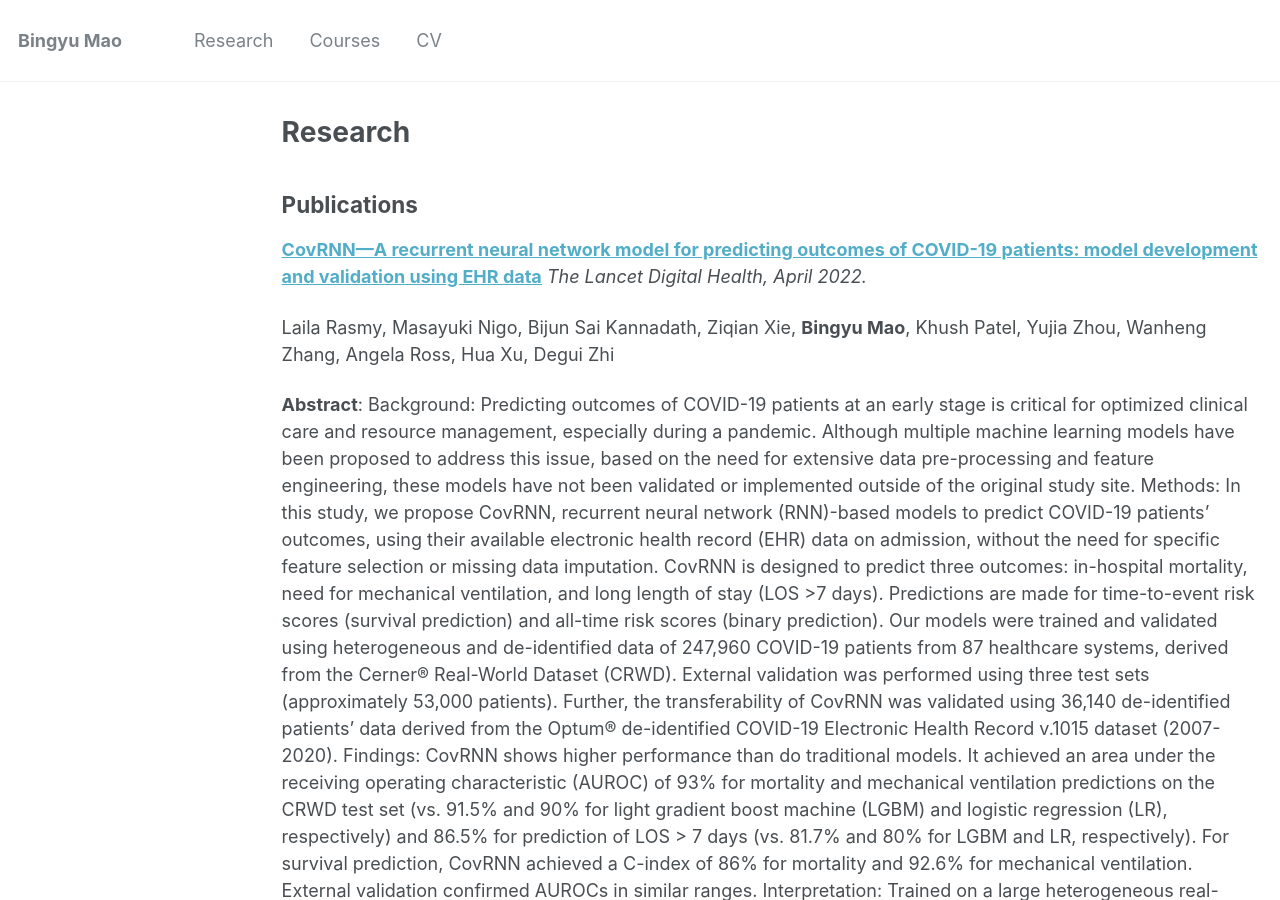
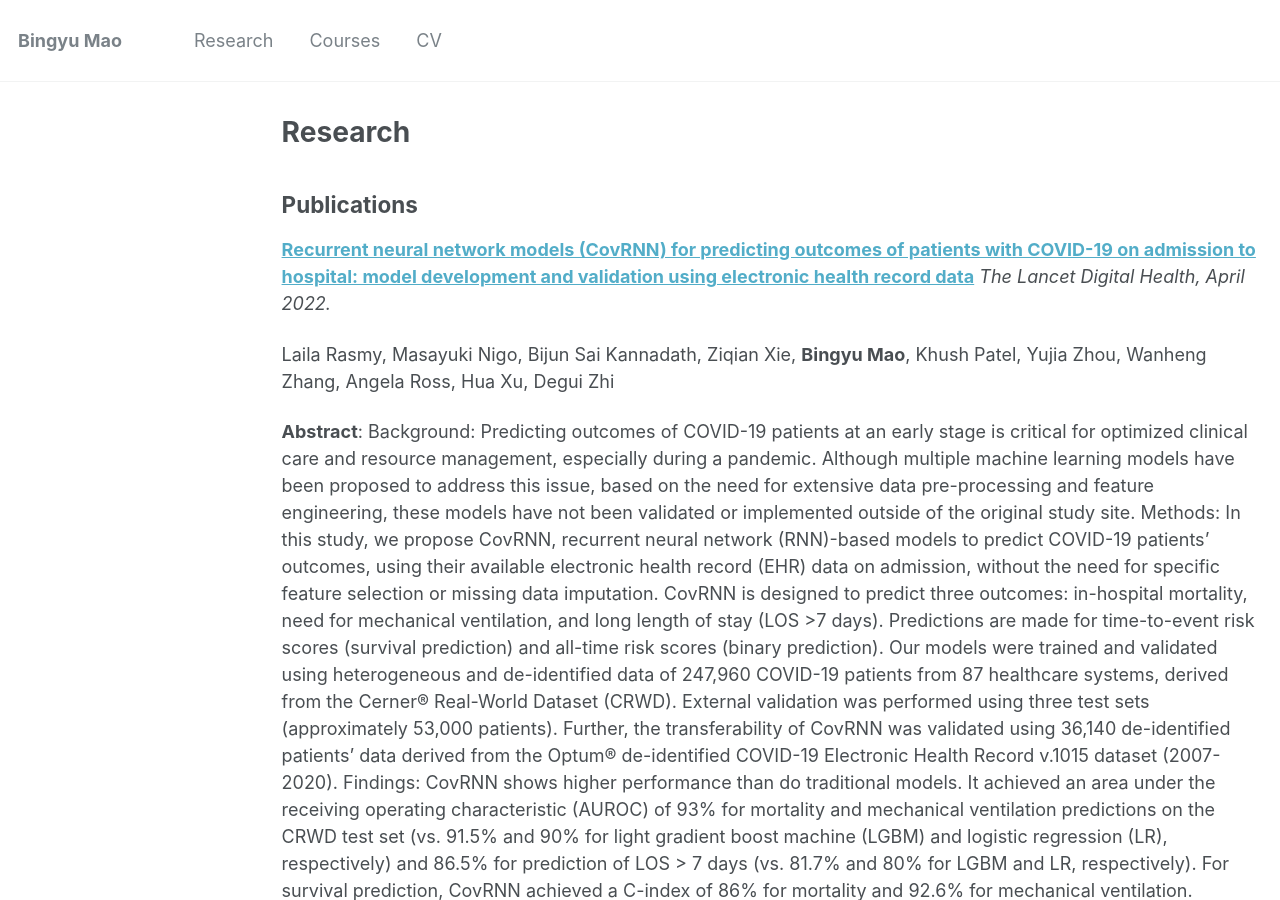
Before and after one commit to BingyuMao/BingyuMao.github.io, a Jekyll site: the page built from _pages/research.md, in a window 1280 px wide and 900 px high. Built offline with Jekyll 4.4.1, drawn with Linux system fonts in a browser that asks for light colours.

Commit message:
Update research.md

```diff
--- a/_pages/research.md
+++ b/_pages/research.md
@@ -7,7 +7,7 @@ author_profile: true
 
 ## Publications
 
-[**CovRNN—A recurrent neural network model for predicting outcomes of COVID-19 patients: model development and validation using EHR data**](https://www.thelancet.com/journals/landig/article/PIIS2589-7500(22)00049-8/fulltext) *The Lancet Digital Health, April 2022.* <br/>
+[**Recurrent neural network models (CovRNN) for predicting outcomes of patients with COVID-19 on admission to hospital: model development and validation using electronic health record data**](https://www.thelancet.com/journals/landig/article/PIIS2589-7500(22)00049-8/fulltext) *The Lancet Digital Health, April 2022.* <br/>
 
 Laila Rasmy, Masayuki Nigo, Bijun Sai Kannadath, Ziqian Xie, **Bingyu Mao**, Khush Patel, Yujia Zhou, Wanheng Zhang, Angela Ross, Hua Xu, Degui Zhi  <br/>
 
```
